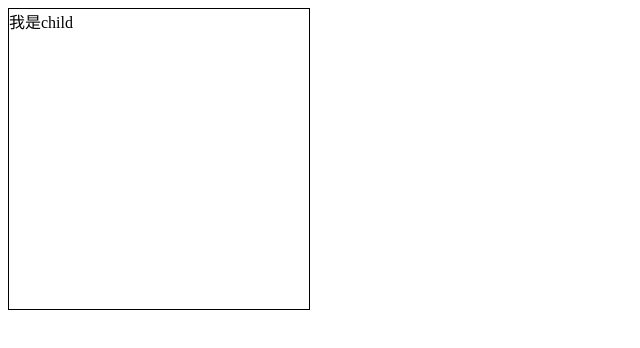
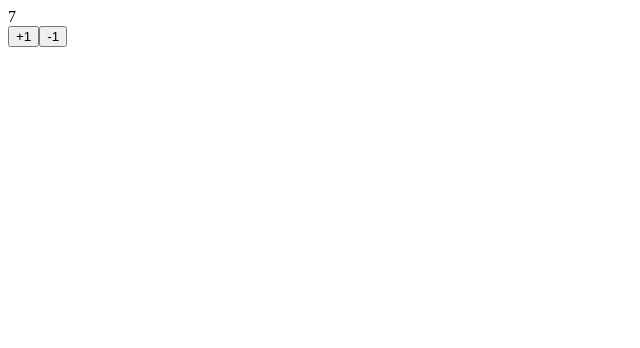
Before and after one commit to huzhiwu1/react-pro-practice, a React (Vite) app: page / in a window 1280 px wide. Shown: the top 348 px of the page, without its empty margins (0-640 px from the left). Built offline with nearby package versions, Linux system fonts and the light colour scheme.

Commit message:
feat: vscode debug技巧

```diff
--- /dev/null
+++ b/src/debug_demo/debug_demo.tsx
@@ -0,0 +1,64 @@
+import { useCallback, useEffect, useState } from "react";
+
+interface IProps {
+  count: number;
+  handleClick: Function;
+}
+function RenderCount(props: IProps) {
+  return (
+    <>
+      <div>{props.count}</div>
+      <button onClick={() => props.handleClick(+1)}>+1</button>
+      <button onClick={() => props.handleClick(-1)}>-1</button>
+    </>
+  );
+}
+function App() {
+  const [count, setCount] = useState(0);
+  useEffect(() => {
+    const timer = setInterval(() => {
+      setCount((count) => count + 1);
+    }, 1000);
+    return () => clearInterval(timer);
+  }, []);
+  const handleClick = useCallback(
+    (value: number) => {
+      return (value += count);
+    },
+    [count]
+  );
+  return (
+    <div>
+      <RenderCount count={count} handleClick={handleClick} />
+    </div>
+  );
+}
+export default App;
+
+/**
+ * 1.启动服务
+ * 2.点击vscode的debug按钮，选择chrome调试模式
+ * 3.创建launch.json，把端口改成服务的端口
+ * 4.进行打点测试
+ */
+
+/**
+ * {
+  // 使用 IntelliSense 了解相关属性。
+  // 悬停以查看现有属性的描述。
+  // 欲了解更多信息，请访问: https://go.microsoft.com/fwlink/?linkid=830387
+  "version": "0.2.0",
+  "configurations": [
+    {
+      "name": "Launch Chrome",
+      "request": "launch",
+      "type": "chrome",
+      "url": "http://localhost:5173",
+      "webRoot": "${workspaceFolder}",
+      //   "userDataDir": "/Users/huzhiwu/Library/Application\\ Support/Google/Chrome/Profile\\ 7"
+      "userDataDir": false
+    }
+  ]
+}
+
+ */
--- a/src/main.tsx
+++ b/src/main.tsx
@@ -10,5 +10,6 @@ import "./index.css";
 // import App from "./ts_react/ref_ts";
 // import App from "./ts_react/props_with_children";
 // import App from "./ts_react/css_ts";
-import App from "./ts_react/eventhandler";
+// import App from "./ts_react/eventhandler";
+import App from "./debug_demo/debug_demo";
 createRoot(document.getElementById("root")!).render(<App />);
```
